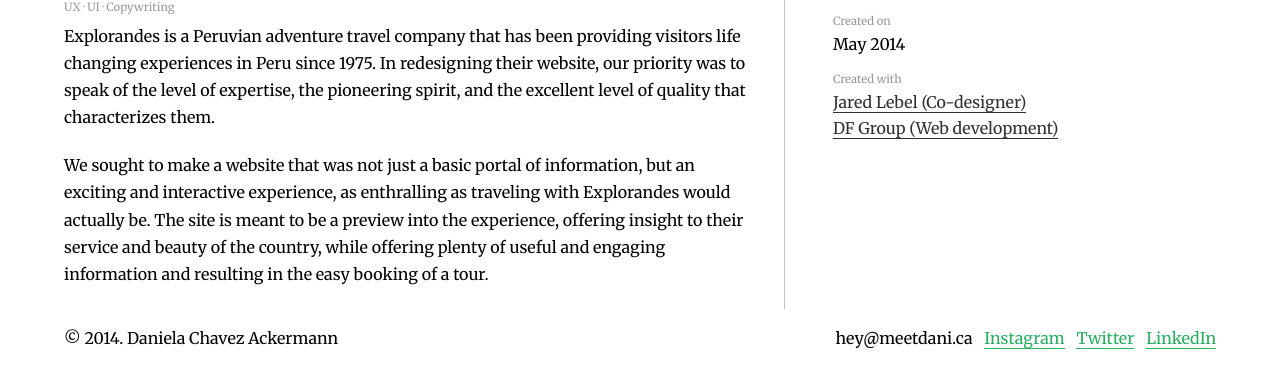
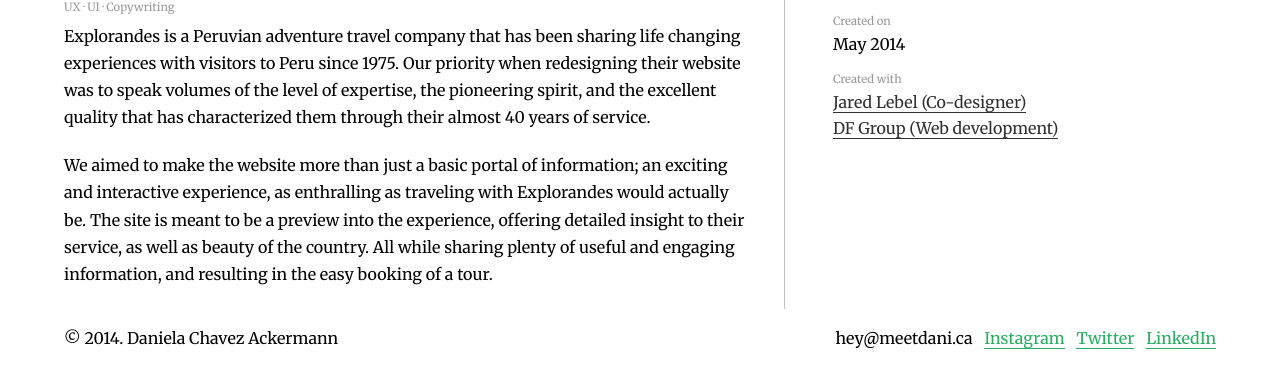
Before and after one commit to chav0021/meet_dani, a plain HTML site: page pf2.html in a window 1280 px wide. Shown: the part 647-1015 px from the top of the page. Drawn offline with Linux system fonts and the light colour scheme.

Commit message:
Fixed Explorandes

```diff
--- a/pf2.html
+++ b/pf2.html
@@ -31,8 +31,8 @@
 		<div class="work-info unit unit-xs-1 unit-s-1 unit-m-1-2 unit-l-5-8">
 			<h1 class="tres">02. Explorandes</h1>
 			<p class="font_small">UX · UI · Copywriting</p>
-			<p>Explorandes is a Peruvian adventure travel company that has been providing visitors life changing experiences in Peru since 1975. In redesigning their website, our priority was to speak of the level of expertise, the pioneering spirit, and the excellent level of quality that characterizes them.</p>
-			<p>We sought to make a website that was not just a basic portal of information, but an exciting and interactive experience, as enthralling as traveling with Explorandes would actually be. The site is meant to be a preview into the experience, offering insight to their service and beauty of the country, while offering plenty of useful and engaging information and resulting in the easy booking of a tour.</p>
+			<p>Explorandes is a Peruvian adventure travel company that has been sharing life changing experiences with visitors to Peru since 1975. Our priority when redesigning their website was to speak volumes of the level of expertise, the pioneering spirit, and the excellent quality that has characterized them through their almost 40 years of service.</p>
+			<p>We aimed to make the website more than just a basic portal of information; an exciting and interactive experience, as enthralling as traveling with Explorandes would actually be. The site is meant to be a preview into the experience, offering detailed insight to their service, as well as beauty of the country. All while sharing plenty of useful and engaging information, and resulting in the easy booking of a tour.</p>
 		</div>
 		<div class="work-nav unit unit-xs-1 unit-s-1 unit-m-1-2 unit-l-3-8">
 			<a href="index.html"><img src="images/grid.png" alt="previous project"></a>
```
